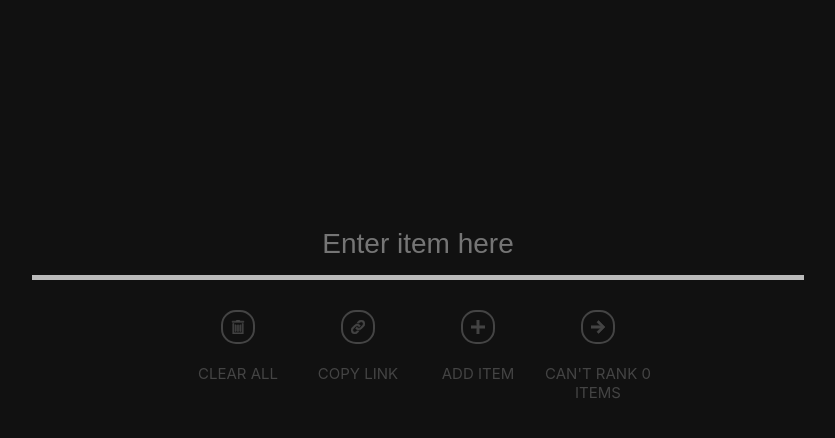
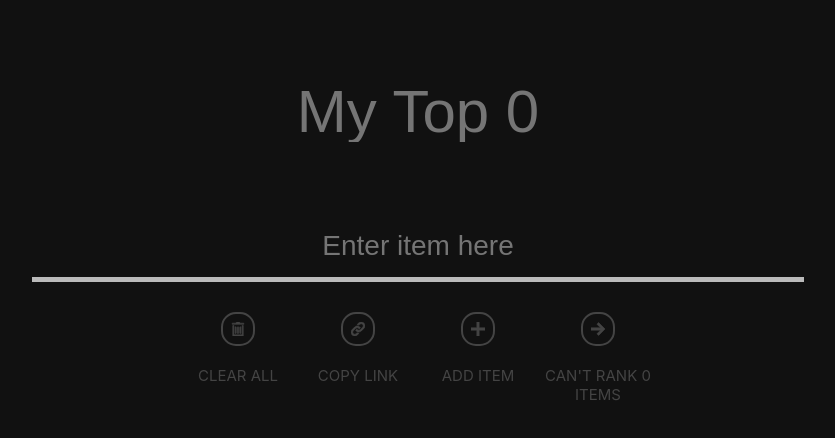
Before and after one commit to shatayu/rankings, a React (Create React App) app: page / in a window 1280 px wide. Shown: the top 438 px of the page, without its empty margins (222-1057 px from the left). Built offline with nearby package versions, Linux system fonts and the light colour scheme.

Commit message:
added title, sharing links does not work

```diff
--- a/src/Input/Buttons/StartRankingButton.react.js
+++ b/src/Input/Buttons/StartRankingButton.react.js
@@ -1,7 +1,7 @@
 import GenericButton from './GenericButton';
 import { useRecoilState, useSetRecoilState } from 'recoil';
 import { ReactComponent as Arrow } from '../../assets/arrow.svg';
-import { EntriesListAtom, EntryInputTextboxAtom, ResponsesGraphAtom, PageNumberAtom } from '../../atoms';
+import { EntriesListAtom, EntryInputTextboxAtom, ResponsesGraphAtom, PageNumberAtom, TitleAtom } from '../../atoms';
 import { generateEmptyGraph } from '../../utils/graphUtils';
 import { canEntryBeAddedToEntriesList, addEntryToEntriesList } from '../../utils/inputUtils';
 import PageNumber from '../../PageNumbers';
@@ -10,6 +10,7 @@ import styles from '../Input.module.css';
 export default function StartRankingButton() {
     const [entriesList, setEntriesList] = useRecoilState(EntriesListAtom);
     const [entryInputTextboxContent, setEntryInputTextboxContent] = useRecoilState(EntryInputTextboxAtom);
+    const [title, setTitle] = useRecoilState(TitleAtom);
     const setResponsesGraph = useSetRecoilState(ResponsesGraphAtom);
     const setPageNumber = useSetRecoilState(PageNumberAtom);
 
@@ -23,6 +24,10 @@ export default function StartRankingButton() {
                     // TODO: refactor this into using a method from the textbox component
                     addEntryToEntriesList(entryInputTextboxContent, entriesList, setEntriesList);
                     setEntryInputTextboxContent('');
+                }
+
+                if (title.length === 0) {
+                    setTitle(`My Top ${entriesList.length}`);
                 }
 
                 setResponsesGraph(generateEmptyGraph(entriesList));
--- a/src/Input/Input.js
+++ b/src/Input/Input.js
@@ -6,6 +6,7 @@ import AddEntryToListButton from './Buttons/AddEntryToListButton.react';
 import StartRankingButton from './Buttons/StartRankingButton.react';
 import EntryInputTextbox from './EntryInputTextbox.react';
 import AddedEntriesList from './AddedEntriesList.react';
+import TitleTextbox from './TitleTextbox.react';
 
 export default function Input({onFinalizeEntries}) {
     return (
@@ -27,6 +28,7 @@ export default function Input({onFinalizeEntries}) {
                     },
                 }}
             />
+            <TitleTextbox />
             <div className={styles.textboxContainer}>
                 <EntryInputTextbox />
             </div>
--- a/src/Input/Input.module.css
+++ b/src/Input/Input.module.css
@@ -8,10 +8,24 @@
     align-items: center;
 }
 
+.title {
+    height: 60px;
+    width: 60vw;
+    margin-top: 10vh;
+    font-size: 60px;
+    text-align: center;
+    background-color: #111111;
+    outline: none;
+    border-width: 0px;
+    color: #BBBBBB;
+
+    transition-duration: 200ms;
+}
+
 .textboxContainer {
     width: 100%;
-    min-height: 35vh;
-    height: 35vh;
+    min-height: calc(35vh - 60px - 10vh);
+    height: calc(35vh - 60px - 10vh);
     align-self: flex-start;
     display: flex;
     flex-direction: column;
--- /dev/null
+++ b/src/Input/TitleTextbox.react.js
@@ -0,0 +1,23 @@
+import { useRecoilState, useRecoilValue } from "recoil"
+import { EntriesListAtom, TitleAtom } from "../atoms"
+import styles from './Input.module.css';
+
+export default function TitleTextbox() {
+    const [title, setTitle] = useRecoilState(TitleAtom);
+    const entriesList = useRecoilValue(EntriesListAtom);
+    const defaultTitle = `My Top ${entriesList.length}`;
+
+    return (
+        <input
+            type="text"
+            value={title}
+            className={styles.title}
+            placeholder={defaultTitle}
+            onChange={(event) => {
+                if (event.target.value.length > 0) {
+                    setTitle(event.target.value);
+                }
+            }}
+        />
+    );
+}
--- a/src/Pair/Pair.module.css
+++ b/src/Pair/Pair.module.css
@@ -37,7 +37,7 @@
     flex-wrap: wrap;
     margin: 20px;
     transition-duration: 200ms;
-    font-size: min(3vh,10vw);
+    font-size: min(3vh, 10vw);
     padding: 10px;
 
     -webkit-box-sizing: border-box;
--- a/src/Ranker/Ranker.js
+++ b/src/Ranker/Ranker.js
@@ -1,5 +1,5 @@
 import { useState, useEffect, useCallback } from 'react';
-import { EntriesListAtom, ResponsesGraphAtom, UserSortedRankingsAtom, UserQuestionsAskedAtom, PageNumberAtom } from '../atoms';
+import { EntriesListAtom, ResponsesGraphAtom, UserSortedRankingsAtom, UserQuestionsAskedAtom, PageNumberAtom, TitleAtom } from '../atoms';
 import { useRecoilState, useRecoilValue, useSetRecoilState } from 'recoil';
 import { iterativeMergeSort } from '../utils/sortUtils';
 import { getQuestionNumber } from '../utils/graphUtils';
@@ -11,6 +11,7 @@ import PageNumbers from '../PageNumbers';
 import ProgressIndicator from './ProgressIndicator.react';
 
 export default function Ranker() {
+    const title = useRecoilValue(TitleAtom);
     const [responsesGraph, setResponsesGraph] = useRecoilState(ResponsesGraphAtom);
     const [userQuestionsAsked, setUserQuestionsAsked] = useRecoilState(UserQuestionsAskedAtom);
 
@@ -63,6 +64,7 @@ export default function Ranker() {
     return (
         <>
             <div className={styles.container}>
+                <div className={styles.title}>{title}</div>
                 {currentQuestion}
                 <ProgressIndicator
                     questionNumber={questionNumber}
--- a/src/Ranker/Ranker.module.css
+++ b/src/Ranker/Ranker.module.css
@@ -11,6 +11,11 @@
     padding: 20px;
 }
 
+.title {
+    color: #BBBBBB;
+    font-size: 28px;
+}
+
 .progressIndicator {
     margin: 0px 5px;
     color: #BBBBBB;
--- a/src/Results/Buttons/NewRankingButton.react.js
+++ b/src/Results/Buttons/NewRankingButton.react.js
@@ -1,7 +1,7 @@
 import GenericButton from '../../Input/Buttons/GenericButton';
 import { useRecoilValue, useResetRecoilState } from 'recoil';
 import { ReactComponent as NewRanking } from '../../assets/new_ranking.svg';
-import { UserSortedRankingsAtom, UserQuestionsAskedAtom, ResponsesGraphAtom, EntriesListAtom, PageNumberAtom, EntryInputTextboxAtom } from '../../atoms';
+import { UserSortedRankingsAtom, UserQuestionsAskedAtom, ResponsesGraphAtom, EntriesListAtom, PageNumberAtom, EntryInputTextboxAtom, TitleAtom } from '../../atoms';
 import { generateEmptyGraph } from '../../utils/graphUtils.js';
 import styles from '../../Input/Input.module.css';
 import { useEffect } from 'react';
@@ -13,12 +13,14 @@ export default function RedoRankingsButton() {
     const resetPageNumber = useResetRecoilState(PageNumberAtom);
     const resetEntriesList = useResetRecoilState(EntriesListAtom);
     const resetEntryInputTextboxAtom = useResetRecoilState(EntryInputTextboxAtom);
+    const resetTitleAtom = useResetRecoilState(TitleAtom);
 
     const userSortedRankings = useRecoilValue(UserSortedRankingsAtom);
     const userQuestionsAsked = useRecoilValue(UserQuestionsAskedAtom);
     const responsesGraph = useRecoilValue(ResponsesGraphAtom);
     const entriesList = useRecoilValue(EntriesListAtom);
     const entryInputTextboxContents = useRecoilValue(EntryInputTextboxAtom);
+    const title = useRecoilValue(TitleAtom);
 
     const emptyGraph = generateEmptyGraph(entriesList);
 
@@ -28,17 +30,20 @@ export default function RedoRankingsButton() {
             userQuestionsAsked.length === 0 &&
             responsesGraph == null &&
             entriesList.length === 0 &&
-            entryInputTextboxContents.length === 0
+            entryInputTextboxContents.length === 0 &&
+            title.length === 0
         ) {
             resetPageNumber();
         }
-    }, [emptyGraph,
+    }, [
+        emptyGraph,
         responsesGraph,
         resetPageNumber,
         userQuestionsAsked.length,
         userSortedRankings.length,
         entriesList.length,
-        entryInputTextboxContents.length
+        entryInputTextboxContents.length,
+        title.length
     ]);
 
     return (
@@ -52,6 +57,7 @@ export default function RedoRankingsButton() {
                 resetResponsesGraph();
                 resetEntriesList();
                 resetEntryInputTextboxAtom();
+                resetTitleAtom();
             }}
             isDeleteButton={false}
         />
--- a/src/Results/Results.js
+++ b/src/Results/Results.js
@@ -1,6 +1,6 @@
 import {useState, useCallback} from 'react';
 import {getPathString} from '../utils/graphUtils';
-import { UserSortedRankingsAtom, ResponsesGraphAtom, UserQuestionsAskedAtom } from '../atoms';
+import { UserSortedRankingsAtom, ResponsesGraphAtom, UserQuestionsAskedAtom, TitleAtom } from '../atoms';
 import styles from './Results.module.css';
 import { useRecoilValue } from 'recoil';
 import CopyResultsButton from './Buttons/CopyResultsButton.react';
@@ -12,6 +12,7 @@ export default function Results() {
     const results = useRecoilValue(UserSortedRankingsAtom);
     const graph = useRecoilValue(ResponsesGraphAtom);
     const questionsAsked = useRecoilValue(UserQuestionsAskedAtom);
+    const title = useRecoilValue(TitleAtom);
 
     const [selections, setSelections] = useState([]);
     const [pathBetweenSelections, setPathBetweenSelections] = useState([]);
@@ -65,6 +66,7 @@ export default function Results() {
                     },
                 }}
             />
+            <div className={styles.title}>{title}</div>
             <div className={styles.resultsList}>
                 {results.map((term, i) =>
                     <ResultElement key={term} value={term} index={i} onSelection={onSelection} isSelected={selections.includes(term)} />)}
--- a/src/Results/Results.module.css
+++ b/src/Results/Results.module.css
@@ -8,6 +8,11 @@
     flex-direction: column;
     color: white;
     font-size: 28px;
+}
+
+.title {
+    margin-bottom: 20px;
+    font-size: 40px;
 }
 
 .resultsList {
--- a/src/atoms.js
+++ b/src/atoms.js
@@ -1,4 +1,9 @@
 import {atom} from 'recoil';
+
+export const TitleAtom = atom({
+    key: 'TitleAtom',
+    default: ''
+})
 
 export const EntryInputTextboxAtom = atom({
     key: 'EntryInputTextboxAtom',
```
